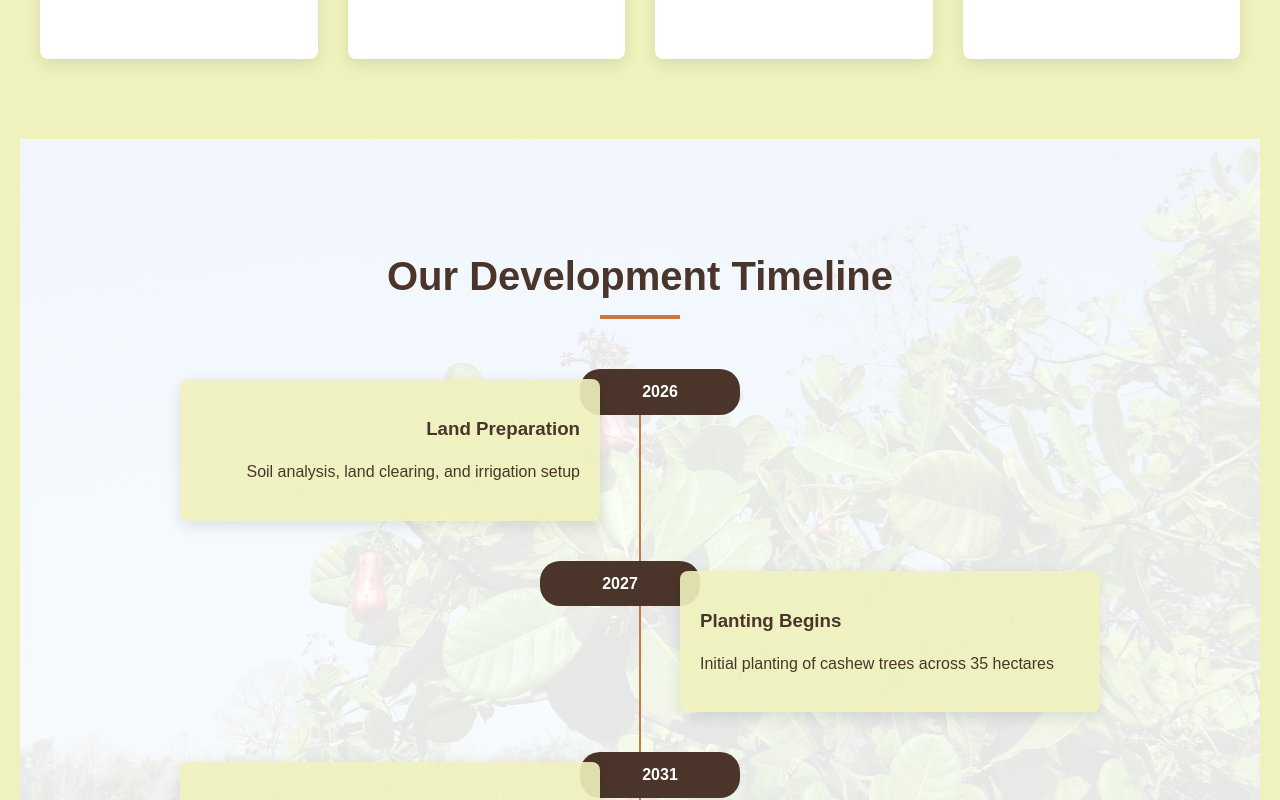
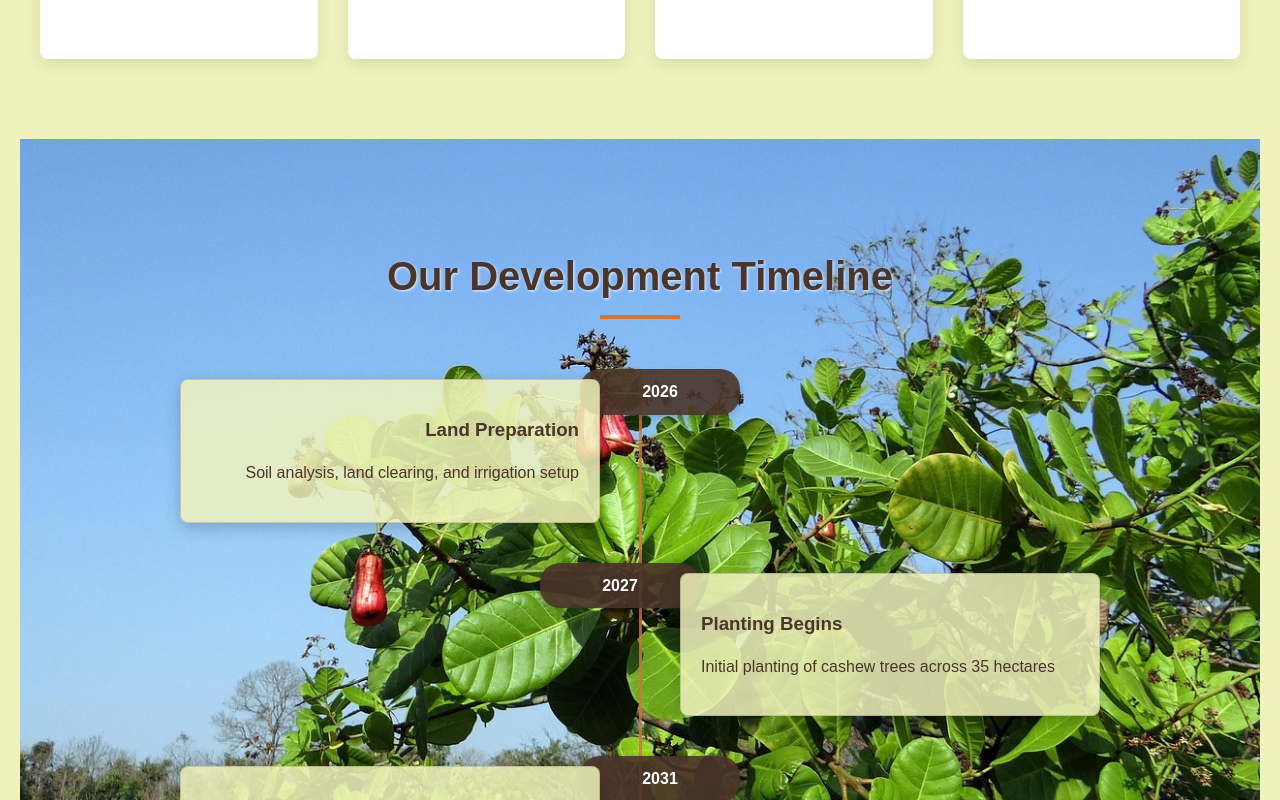
Before and after one commit to Hamza-hub320/afrinuts-export-website, a React (Create React App) app: page /afrinuts-export-website/farm in a window 1280 px wide. Shown: the part 1040-1840 px from the top of the page. Built offline with nearby package versions, Linux system fonts and the light colour scheme.

Commit message:
Updated styling for Navbar, Farm, and Products pages - Improved visual hierarchy and background image display

```diff
--- a/src/components/Navbar/Navbar.css
+++ b/src/components/Navbar/Navbar.css
@@ -1,5 +1,5 @@
 .navbar {
-  background-color: #F0F2BD;
+  background-color: #B2CD9C;
   height: 80px;
   display: flex;
   justify-content: center;
@@ -61,7 +61,7 @@
 }
 
 .nav-links:hover {
-  color: #2a7d2e;
+  color: #4B352A;
 }
 
 /* Language Toggle - Compact Version */
@@ -96,7 +96,7 @@
 
 /* Hover state remains the same */
 .navbar-lang-toggle:hover {
-  background: #F0F2BD;
+  background: #B2CD9C;
 }
 
 /* Responsive adjustments */
--- a/src/pages/Farm.css
+++ b/src/pages/Farm.css
@@ -79,10 +79,10 @@
 /* Timeline Section with Background Image */
 .timeline-section {
   padding: 80px 20px;
-  background: linear-gradient(rgba(255, 255, 255, 0.9), rgba(255, 255, 255, 0.9)),
-              url('../assets/images/about-hero.jpg') center/cover no-repeat;
+  background: url('../assets/images/about-hero.jpg') center/cover no-repeat;
   text-align: center;
   position: relative;
+  color: #4B352A;
 }
 
 .timeline-section h2 {
@@ -90,6 +90,7 @@
   margin-bottom: 50px;
   color: #4B352A;
   position: relative;
+   text-shadow: 1px 1px 3px rgba(255, 255, 255, 0.8);
 }
 
 .timeline-section h2::after {
@@ -110,8 +111,8 @@
 .timeline:before {
   content: '';
   position: absolute;
-  width: 2px;
-  background-color: #CA7842;
+  width: 3px;
+  background-color: rgba(202, 120, 66, 0.8);
   top: 0;
   bottom: 0;
   left: 50%;
@@ -139,13 +140,14 @@
 
 .timeline-date {
   color: white;
-  background-color: #4B352A;
+  background-color: rgba(75, 53, 42, 0.9);
   padding: 10px 20px;
   border-radius: 20px;
   position: absolute;
   top: 0;
   font-weight: bold;
   z-index: 2;
+  box-shadow: 0 3px 6px rgba(0,0,0,0.16);
 }
 
 .timeline-item:nth-child(odd) .timeline-date {
@@ -158,9 +160,10 @@
 
 .timeline-content {
   padding: 20px;
-  background-color: rgba(240, 242, 189, 0.9);
+  background-color: rgba(240, 242, 189, 0.85);
   border-radius: 8px;
-  box-shadow: 0 5px 15px rgba(0,0,0,0.1);
+  box-shadow: 0 5px 15px rgba(0,0,0,0.2);
+  border: 1px solid rgba(75, 53, 42, 0.2);
   position: relative;
   z-index: 2;
 }
@@ -181,6 +184,29 @@
   .timeline-item:nth-child(odd) {
     left: 0;
     text-align: left;
+  }
+
+  .timeline-item:nth-child(odd) .timeline-date,
+  .timeline-item:nth-child(even) .timeline-date {
+    left: -15px;
+    right: auto;
+    top: 15px;
+  }
+}
+
+@media (max-width: 768px) {
+  .timeline-section {
+    padding: 60px 15px;
+  }
+
+  .timeline:before {
+    left: 31px;
+  }
+
+  .timeline-item {
+    width: 100%;
+    padding-left: 70px;
+    padding-right: 25px;
   }
 
   .timeline-item:nth-child(odd) .timeline-date,
--- a/src/pages/Products.css
+++ b/src/pages/Products.css
@@ -134,7 +134,7 @@
 /* Products Grid Section */
 .products-grid-section {
   padding: 60px 0;
-  background-color:  #F5ECD5;
+  background-color: #F5ECD5;
 }
 
 .products-grid-container {
```
